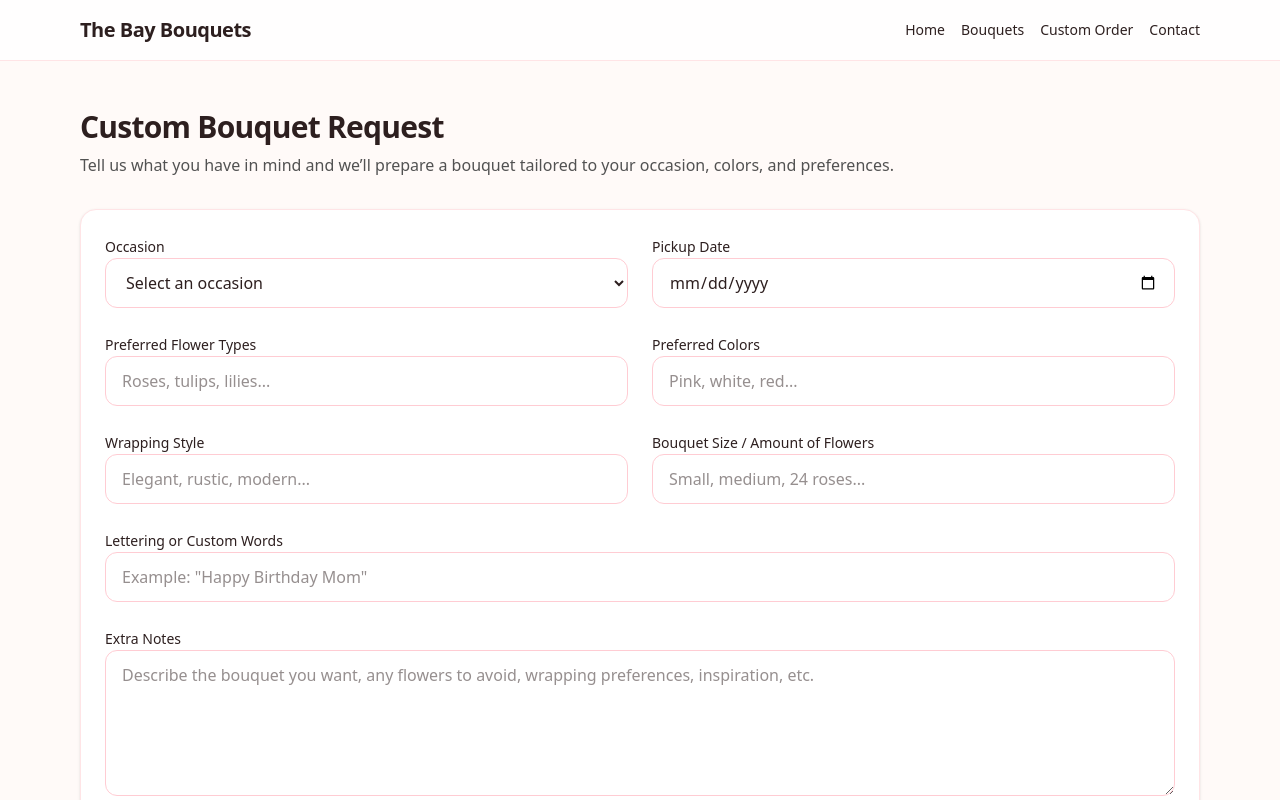
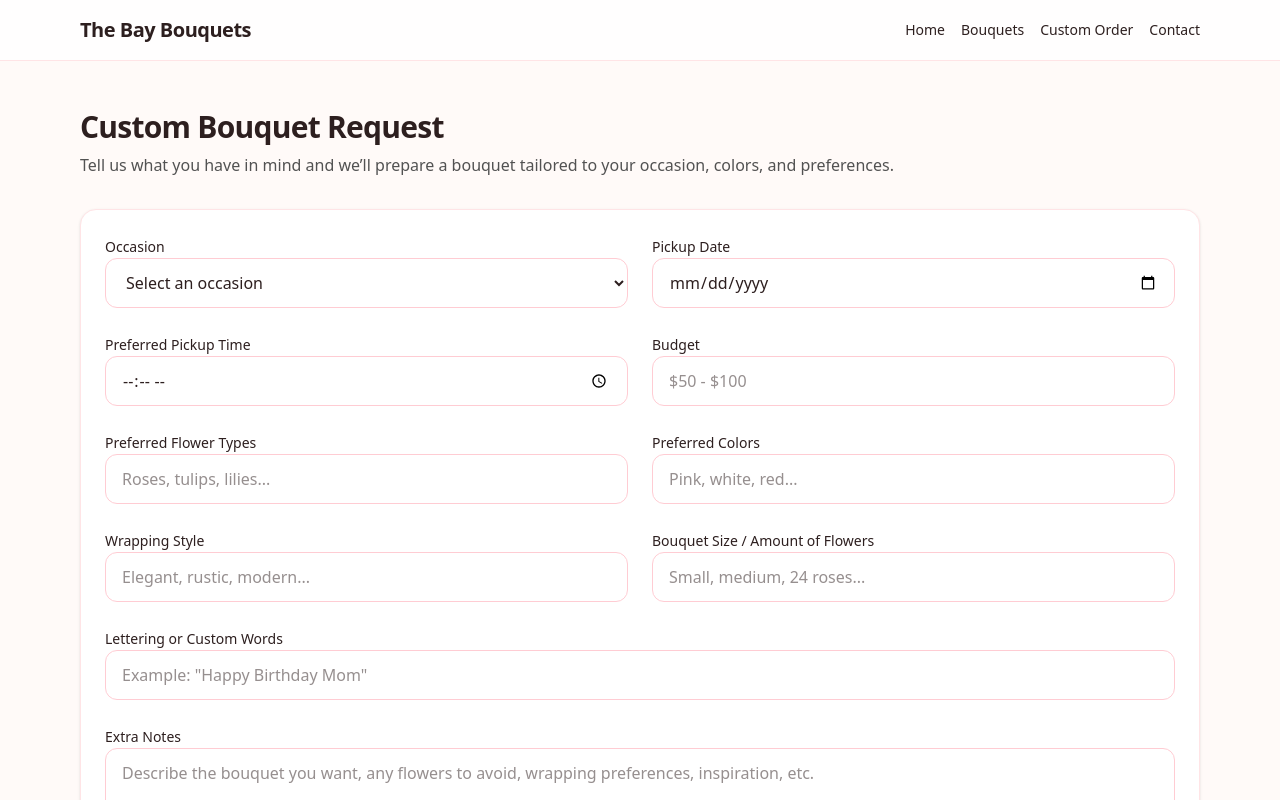
Before and after one commit to 3salaz/TheBayBouquet, a React (Vite) app: page /custom-order in a window 1280 px wide. Shown: the top 800 px of the page. Built offline with nearby package versions, Linux system fonts and the light colour scheme.

Commit message:
feat: add pickup time and budget fields to custom order form

```diff
--- a/src/pages/CustomOrderPage.tsx
+++ b/src/pages/CustomOrderPage.tsx
@@ -39,6 +39,29 @@ export default function CustomOrderPage() {
                     <input
                         id="pickupDate"
                         type="date"
+                        className="w-full rounded-xl border border-rose-200 bg-white px-4 py-3 outline-none focus:border-rose-400"
+                    />
+                </div>
+
+                <div className="space-y-2">
+                    <label htmlFor="pickupTime" className="text-sm font-medium">
+                        Preferred Pickup Time
+                    </label>
+                    <input
+                        id="pickupTime"
+                        type="time"
+                        className="w-full rounded-xl border border-rose-200 bg-white px-4 py-3 outline-none focus:border-rose-400"
+                    />
+                </div>
+
+                <div className="space-y-2">
+                    <label htmlFor="budget" className="text-sm font-medium">
+                        Budget
+                    </label>
+                    <input
+                        id="budget"
+                        type="text"
+                        placeholder="$50 - $100"
                         className="w-full rounded-xl border border-rose-200 bg-white px-4 py-3 outline-none focus:border-rose-400"
                     />
                 </div>
```
